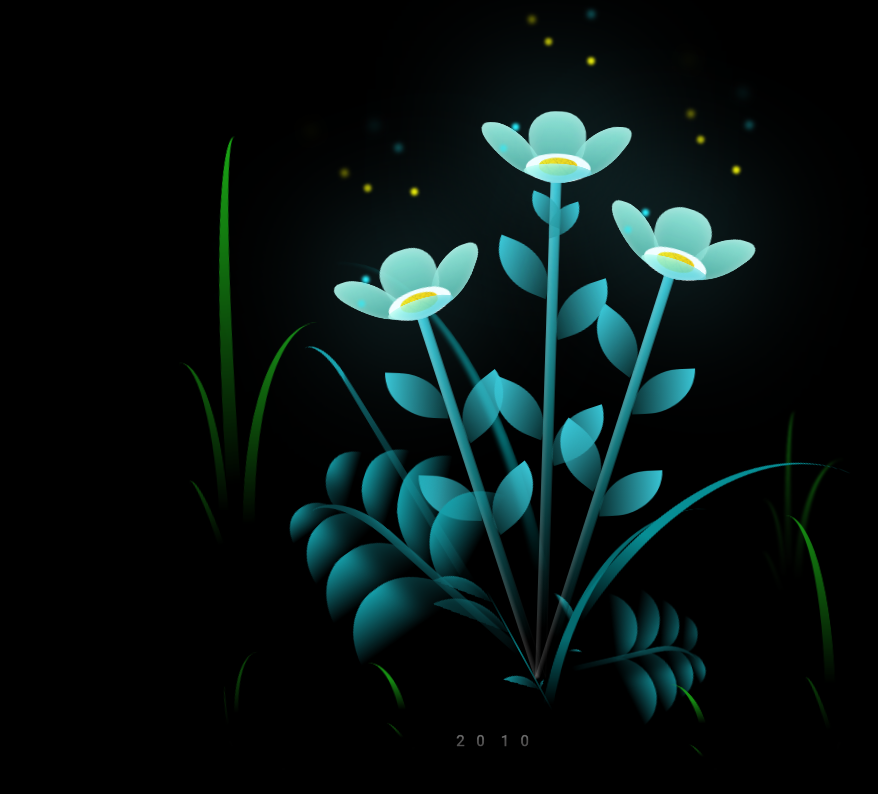
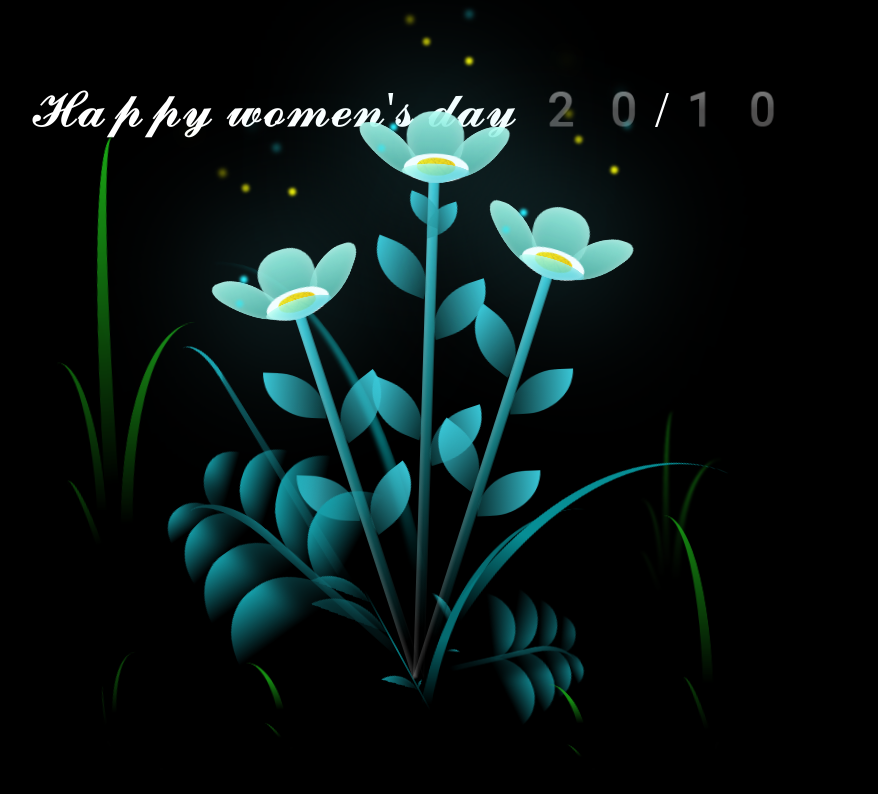
Before and after one commit to ngxziet/qua20-10ne, a plain HTML site: page index.html in a window 1280 px wide. Shown: the whole page, without its empty margins (227-1105 px from the left). Drawn offline with Linux system fonts and the light colour scheme.

Commit message:
Update style.css

```diff
--- a/style.css
+++ b/style.css
@@ -31,7 +31,7 @@ body {
   filter: blur(0.1vmin);
 }
 
-.happy-woman-day {
+.happy-women-day {
   color: white;
   font-size: 50px;
   position: fixed;
```
